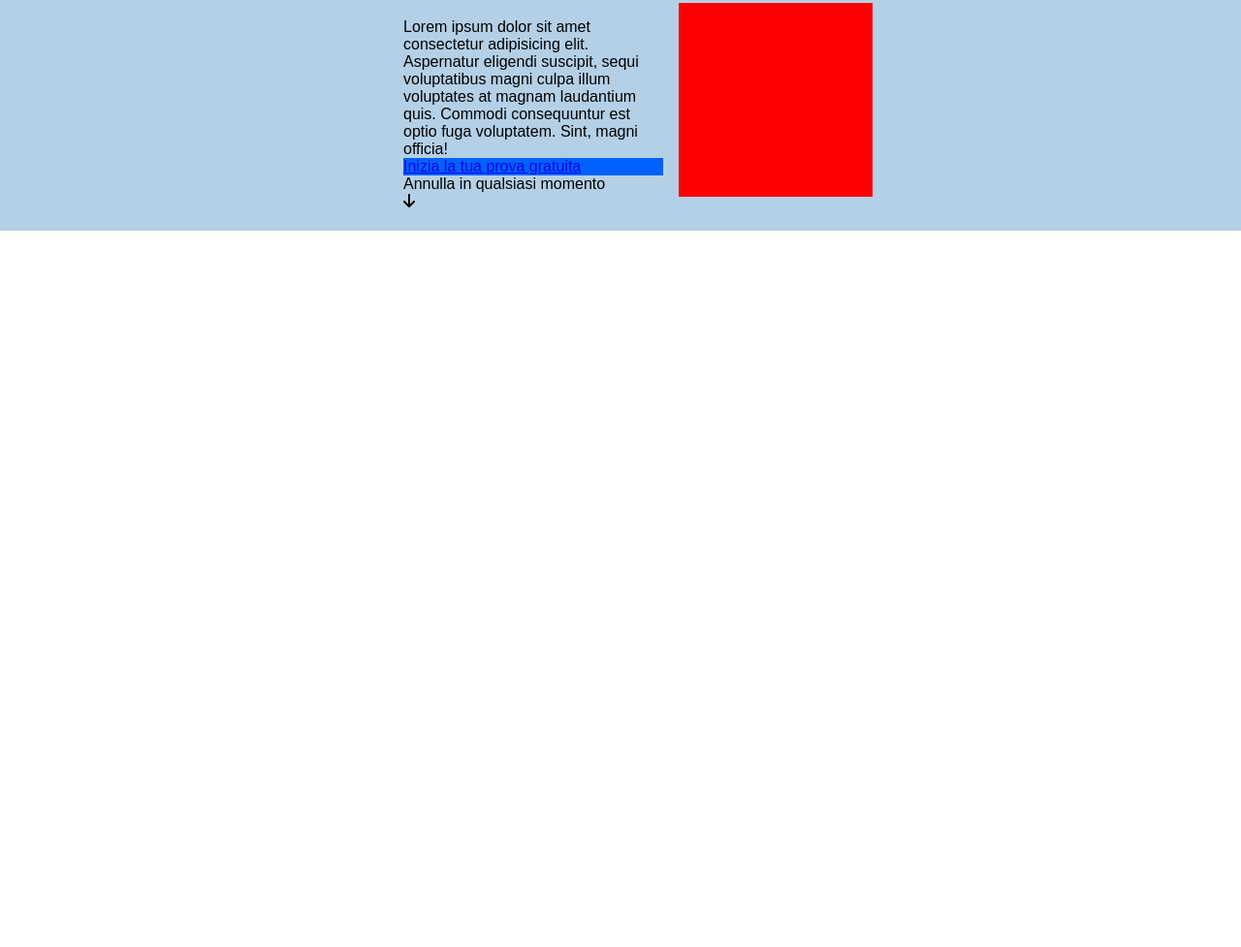
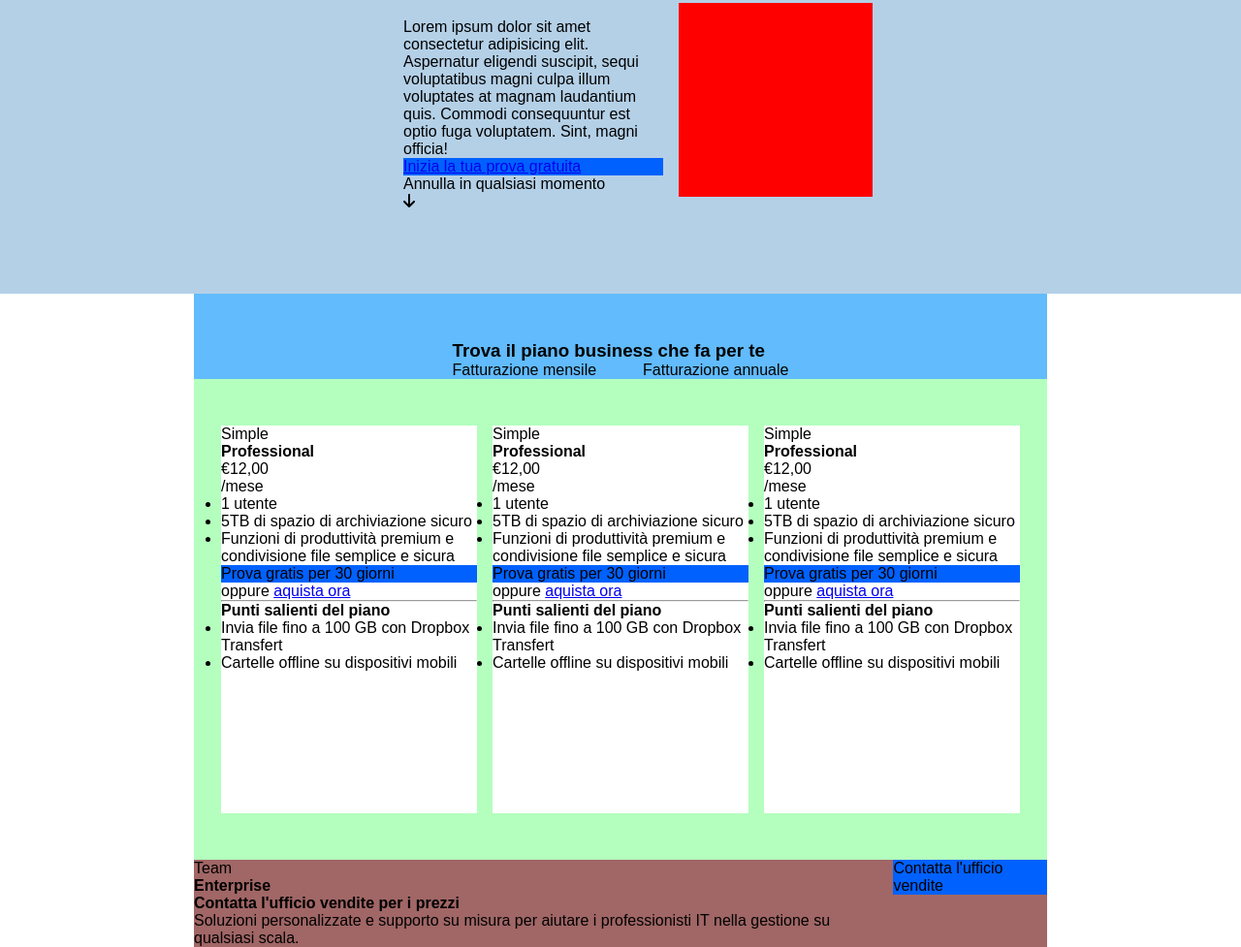
Before and after one commit to KevinZucca/htmlcss-dropbox, a plain HTML site: page index.html in a window 1280 px wide. Shown: the part 262-1239 px from the top of the page at 97% size. Before the commit the page ends 800 px from the top, so only its background shows below. Drawn offline with Linux system fonts and the light colour scheme.

Commit message:
feat: starting main sections

```diff
--- a/css/style.css
+++ b/css/style.css
@@ -4,7 +4,7 @@
 }
 
 header {
-    height: 500px;
+    min-height: 500px;
     background-color: #b4d0e7;
 }
 
@@ -91,3 +91,55 @@ nav li a{
     width: 200px;
     background-color: red;
 }
+
+/* //JUMBO */
+
+
+
+
+/* MAIN */
+main {
+    background-color: rgb(180, 255, 190);
+    display: flex;
+    flex-direction: column;
+}
+/* TEST */
+
+main .first-section {
+    background-color: rgb(97, 187, 252);
+}
+/* TEST */
+
+
+main section {
+    display: flex;
+    justify-content: center;
+    padding-top: 3em;
+    width: 100%;
+}
+
+.first-section ul {
+    display: flex;
+    gap: 3em;
+    list-style-type: none;
+}
+
+.second-section .vertical-bsn-plans {
+    display: flex;
+    justify-content: center;
+    flex-flow: row;
+    gap: 1em;
+}
+
+.vertical-bsn-plans .plan {
+    background-color: white;
+    width: 30%;
+    height: 400px;
+}
+
+.orizontal-bsn-plan {
+    width: 100%;
+    background-color: rgb(161, 102, 102);
+    display: flex;
+
+}
--- a/index.html
+++ b/index.html
@@ -75,6 +75,117 @@
     </header>
 
 
+    <main class="centered">
+
+        <section class="first-section">
+            <div class="section-title">
+            <h3>Trova il piano business che fa per te</h3>
+            <ul>
+                <li>Fatturazione mensile</li>
+                <li>Fatturazione annuale</li>
+            </ul>
+            </div>
+        </section>
+
+        <section class="second-section">
+            <div class="vertical-bsn-plans">
+
+                <div class="plan">
+                    <p>Simple</p>
+                    <strong>Professional</strong>
+                    <p>€12,00</p>
+                    <p>/mese</p>
+                    <ul>
+                        <li>1 utente</li>
+                        <li>5TB di spazio di archiviazione sicuro</li>
+                        <li>Funzioni di produttività premium e condivisione file semplice e sicura</li>
+                    </ul>
+                    <div class="blue-button">
+                        Prova gratis per 30 giorni
+                    </div>
+                    <p>oppure <span><a href="#">aquista ora</a></span></p>
+
+                    <hr>
+
+                    <strong>Punti salienti del piano</strong>
+                    <ul>
+                        <li>Invia file fino a 100 GB con Dropbox Transfert</li>
+                        <li>Cartelle offline su dispositivi mobili</li>
+                    </ul>
+                </div>
+
+                <div class="plan">
+                    <p>Simple</p>
+                    <strong>Professional</strong>
+                    <p>€12,00</p>
+                    <p>/mese</p>
+                    <ul>
+                        <li>1 utente</li>
+                        <li>5TB di spazio di archiviazione sicuro</li>
+                        <li>Funzioni di produttività premium e condivisione file semplice e sicura</li>
+                    </ul>
+                    <div class="blue-button">
+                        Prova gratis per 30 giorni
+                    </div>
+                    <p>oppure <span><a href="#">aquista ora</a></span></p>
+
+                    <hr>
+
+                    <strong>Punti salienti del piano</strong>
+                    <ul>
+                        <li>Invia file fino a 100 GB con Dropbox Transfert</li>
+                        <li>Cartelle offline su dispositivi mobili</li>
+                    </ul>
+                </div>
+
+                <div class="plan">
+                    <p>Simple</p>
+                    <strong>Professional</strong>
+                    <p>€12,00</p>
+                    <p>/mese</p>
+                    <ul>
+                        <li>1 utente</li>
+                        <li>5TB di spazio di archiviazione sicuro</li>
+                        <li>Funzioni di produttività premium e condivisione file semplice e sicura</li>
+                    </ul>
+                    <div class="blue-button">
+                        Prova gratis per 30 giorni
+                    </div>
+                    <p>oppure <span><a href="#">aquista ora</a></span></p>
+
+                    <hr>
+
+                    <strong>Punti salienti del piano</strong>
+                    <ul>
+                        <li>Invia file fino a 100 GB con Dropbox Transfert</li>
+                        <li>Cartelle offline su dispositivi mobili</li>
+                    </ul>
+                </div>
+            </div>
+        </section>
+
+        <section class="third-section">
+
+            <div class="orizontal-bsn-plan">
+                <div class="orizontal-left">
+                    <p>Team</p>
+                    <h4>Enterprise</h4>
+                    <strong>Contatta l'ufficio vendite per i prezzi</strong>
+                    <p>Soluzioni personalizzate e supporto su misura per aiutare i professionisti IT nella gestione su qualsiasi scala.</p>
+                </div>
+                <div class="orizontal-right">
+                    <div class="blue-button">Contatta l'ufficio vendite</div>
+                </div>
+
+            </div>
+
+        </section>
+
+
+
+
+    </main>
+
 
 
 
```
